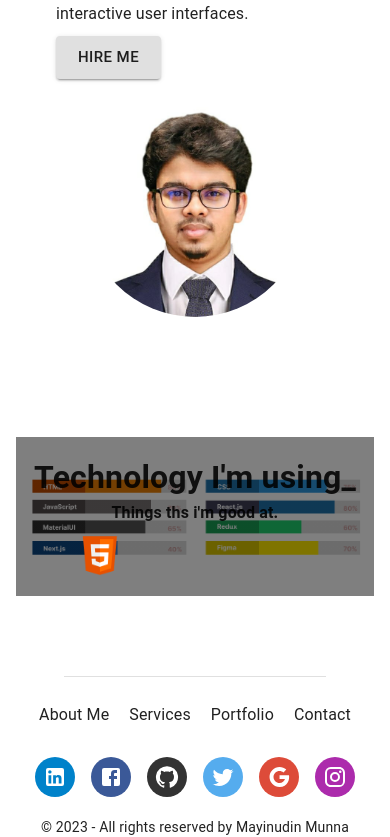
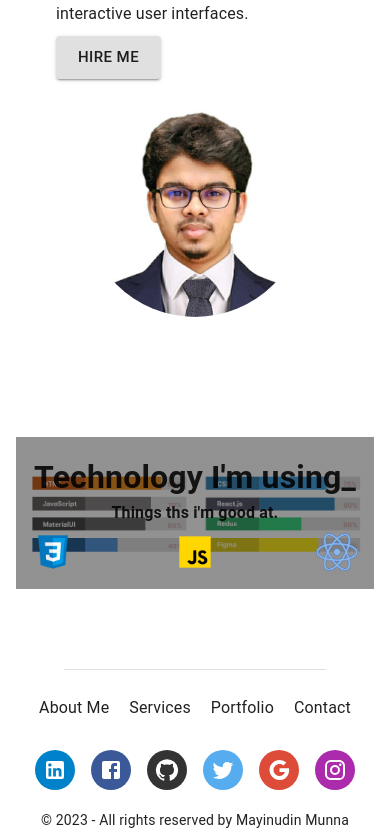
Before and after one commit to mayinuddin-munna/own-portfolio, a React (Vite) app: page /about in a window 390 px wide. Shown: the part 566-1403 px from the top of the page. Built offline with nearby package versions, Linux system fonts and the light colour scheme.

Commit message:
skills image make responsive

```diff
--- a/src/Pages/About/About.css
+++ b/src/Pages/About/About.css
@@ -3,12 +3,6 @@
   width: 100%;
   height: 100%;
   object-fit: cover;
-}
-
-@media screen and (max-width: 425px) {
-  .swiper-slide img {
-    width: 15%;
-  }
 }
 
 .skill-bg {
@@ -17,7 +11,7 @@
   background-size: 65%;
   background-position: center;
   background-repeat: no-repeat;
-  background-image: linear-gradient(to bottom, #00000080, #00000080),
+  background-image: linear-gradient(to bottom, #25252580, #25252580),
     url("../../assets/images/skillsBg.png");
 }
 
--- a/src/Pages/About/About.jsx
+++ b/src/Pages/About/About.jsx
@@ -189,7 +189,6 @@ const About = () => {
             title="Technology I'm using"
             subtitle="Things ths i'm good at."
           />
-          {/* TODO: to search GPT for responsive skills icons 194 to 209 line */}
           <Swiper
             slidesPerView={5}
             spaceBetween={150}
@@ -197,6 +196,28 @@ const About = () => {
             autoplay={{
               delay: 3500,
               disableOnInteraction: false,
+            }}
+            breakpoints={{
+              375: {
+                slidesPerView: 3,
+                spaceBetween: 100,
+              },
+              425: {
+                slidesPerView: 3,
+                spaceBetween: 100,
+              },
+              640: {
+                slidesPerView: 3,
+                spaceBetween: 120,
+              },
+              768: {
+                slidesPerView: 4,
+                spaceBetween: 120,
+              },
+              1024: {
+                slidesPerView: 5,
+                spaceBetween: 150,
+              },
             }}
             modules={[Autoplay, FreeMode, Pagination]}
           >
--- a/src/Pages/Home/Banner/Banner.css
+++ b/src/Pages/Home/Banner/Banner.css
@@ -16,19 +16,19 @@
   }
 }
 
-.title {
+.skill-title {
   margin: 10px 0;
   font-size: 1.5rem;
 }
 
 @media screen and (max-width: 425px) {
-  .title {
+  .skill-title {
     font-size: 1rem;
   }
 }
 
 @media screen and (max-width: 375px) {
-  .title {
+  .skill-title {
     font-size: 1rem;
   }
 }
--- a/src/Pages/Home/Banner/Banner.jsx
+++ b/src/Pages/Home/Banner/Banner.jsx
@@ -93,7 +93,7 @@ const Banner = () => {
             , i am
           </Typography>
           <h1 className="encrypt">{encrypt}</h1>
-          <h3 className="title">Native Design & Web Developer.</h3>
+          <h3 className="skill-title">Native Design & Web Developer.</h3>
           <div style={{ marginTop: "1.5rem", fontWeight: "bold" }}>
             <a href="/Mayinuddin_Munna-resume-GoogleDocs.pdf" download>
               <Button
```
Also changed, not shown: 1 other file (tests, documents, lock files or other folders).
